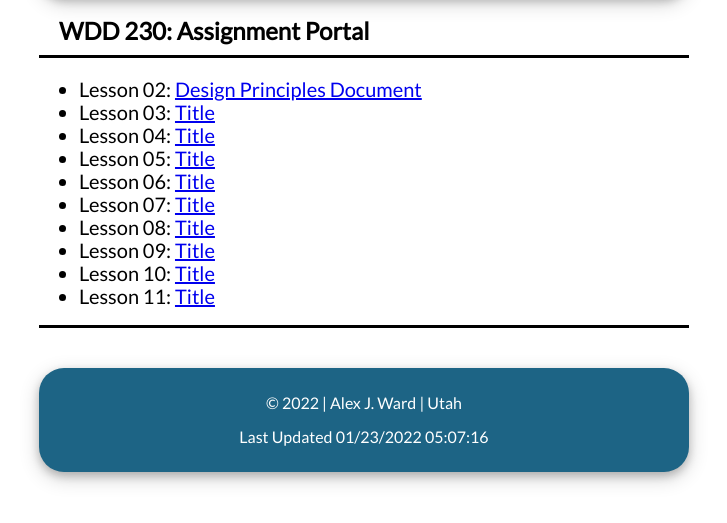
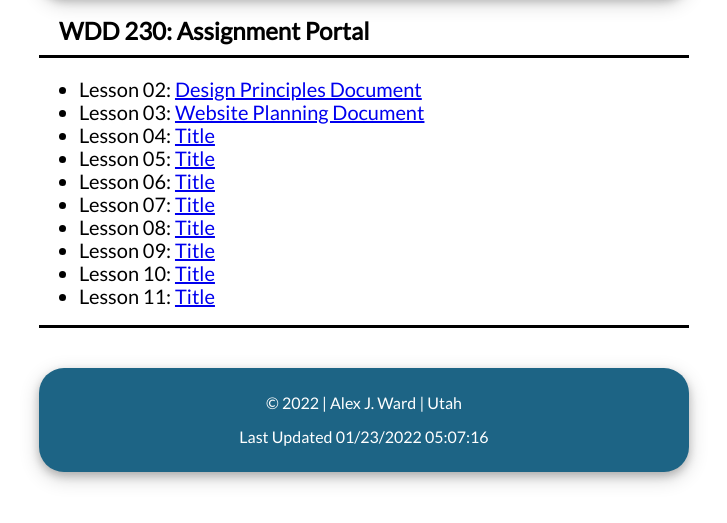
Before and after one commit to ColdRamen/wdd230, a plain HTML site: page index.html in a window 1280 px wide. Shown: the part 263-786 px from the top of the page, without its empty margins (276-1003 px from the left). Drawn offline with Linux system fonts and the light colour scheme; a web font is replaced by a local one.

Commit message:
Final for week 3

```diff
--- a/index.html
+++ b/index.html
@@ -19,7 +19,7 @@
         <h2>WDD 230: Assignment Portal</h2>
         <ul>
             <li>Lesson 02: <a href="lesson2/design-principles.html">Design Principles Document</a></li>
-            <li>Lesson 03: <a href="lesson3/">Title</a></li>
+            <li>Lesson 03: <a href="lesson3/">Website Planning Document</a></li>
             <li>Lesson 04: <a href="#">Title</a></li>
             <li>Lesson 05: <a href="#">Title</a></li>
             <li>Lesson 06: <a href="#">Title</a></li>
```
